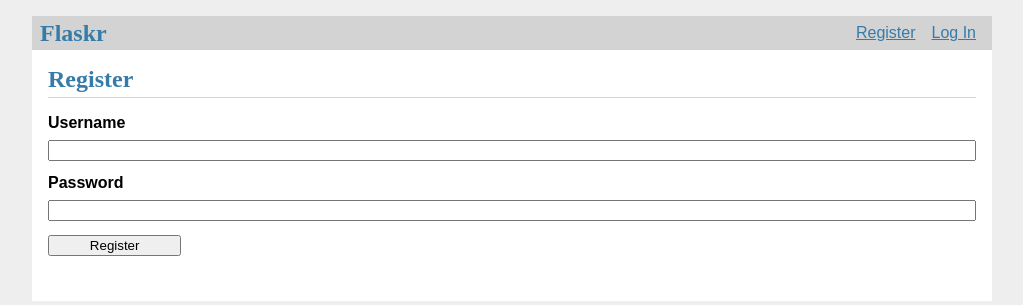
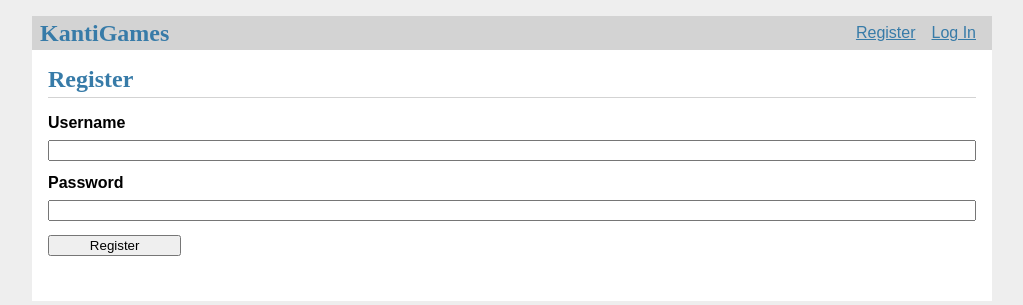
Before and after one commit to CoderAryanAnand/BackendKantiBaden, a Flask app: page /auth/register in a window 1280 px wide. Shown: the top 305 px of the page, without its empty margins (128-1151 px from the left). Run offline with Flask 2, Linux system fonts and the light colour scheme.

Commit message:
just for fun

```diff
--- a/Main/flaskr/templates/base.html
+++ b/Main/flaskr/templates/base.html
@@ -2,7 +2,7 @@
 <title>{% block title %}{% endblock %} - Flaskr</title>
 <link rel="stylesheet" href="{{ url_for('static', filename='style.css') }}">
 <nav>
-  <h1>Flaskr</h1>
+  <h1>KantiGames</h1>
   <ul>
     {% if g.user %}
       <li><span>{{ g.user['username'] }}</span>
```
